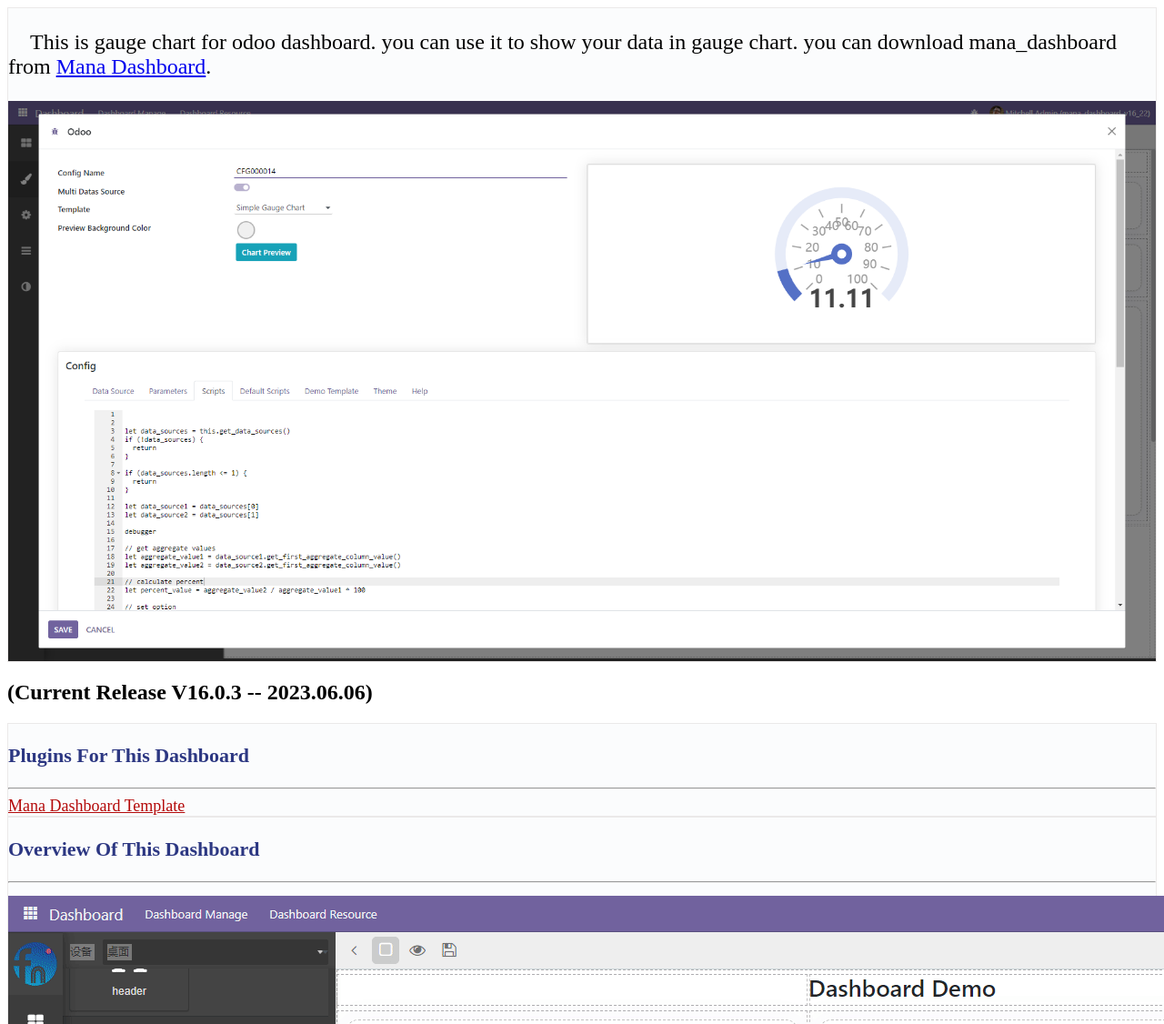
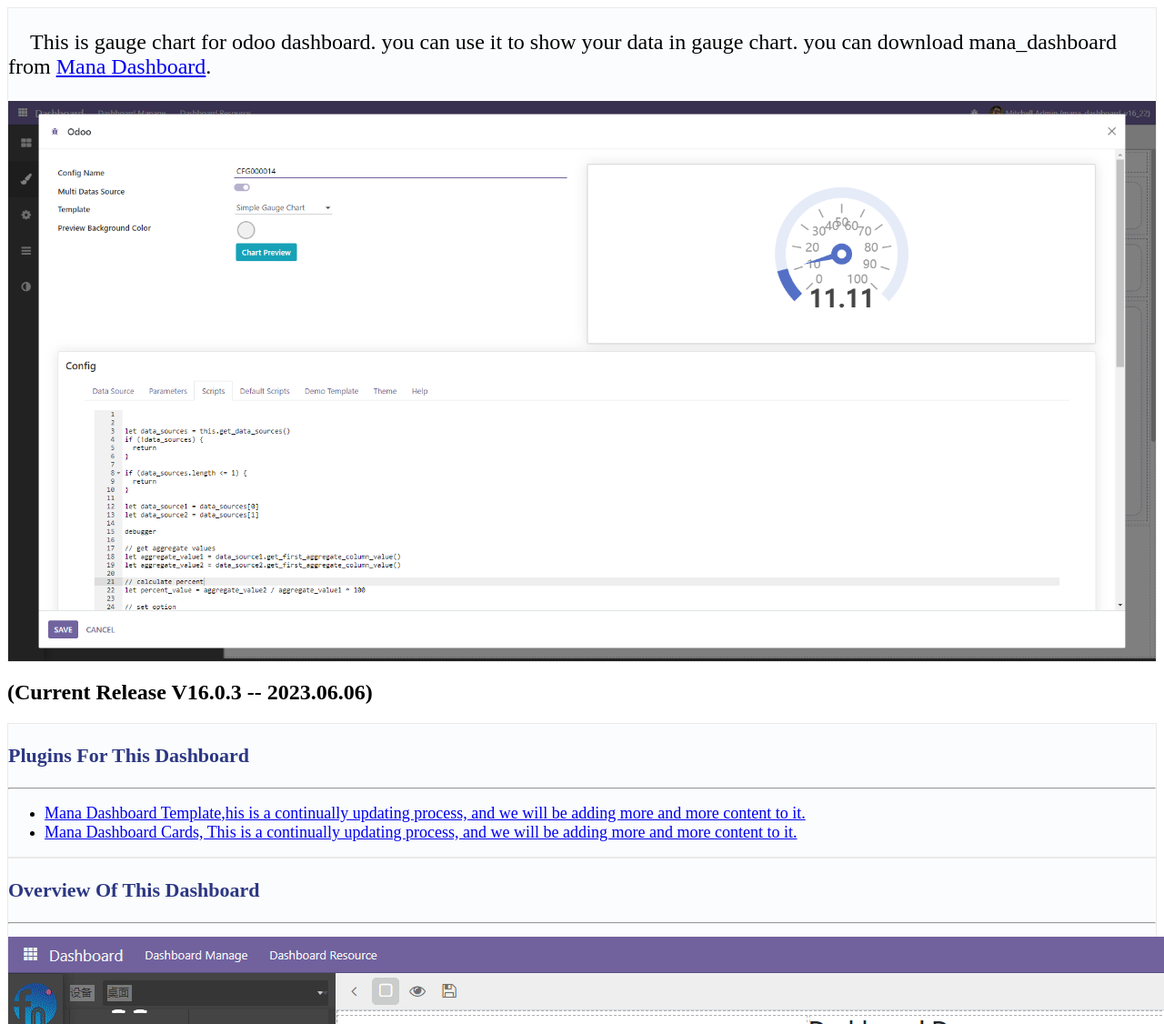
Before and after one commit to xunonxyz/mana_dashboard_gauge, a plain HTML site: page mana_dashboard_gauge/static/description/index.html in a window 1280 px wide. Shown: the top 1126 px of the page at 91% size. Drawn offline with Linux system fonts and the light colour scheme.

Commit message:
updae description

```diff
--- a/mana_dashboard_gauge/static/description/index.html
+++ b/mana_dashboard_gauge/static/description/index.html
@@ -19,9 +19,18 @@
                     <b>Plugins For This Dashboard</b>
                 </h3>
                 <hr class="mb-4 mt-0">
-                <a href="https://apps.odoo.com/apps/modules/16.0/mana_dashboard_template/" target="_blank" style="color:#b40a0a; font-size:18px;">
-                    Mana Dashboard Template
-                </a>
+                <ul>
+                    <li>
+                        <a href="https://apps.odoo.com/apps/modules/16.0/mana_dashboard_template/" target="_blank" style="font-size:18px">
+                            Mana Dashboard Template,his is a continually updating process, and we will be adding more and more content to it.
+                        </a>
+                    </li>
+                    <li>
+                        <a href="https://apps.odoo.com/apps/modules/16.0/mana_dashboard_cards/" target="_blank" style="font-size:18px">
+                            Mana Dashboard Cards, This is a continually updating process, and we will be adding more and more content to it.
+                        </a>
+                    </li>
+                </ul>
             </div>
         </div>
 
```
